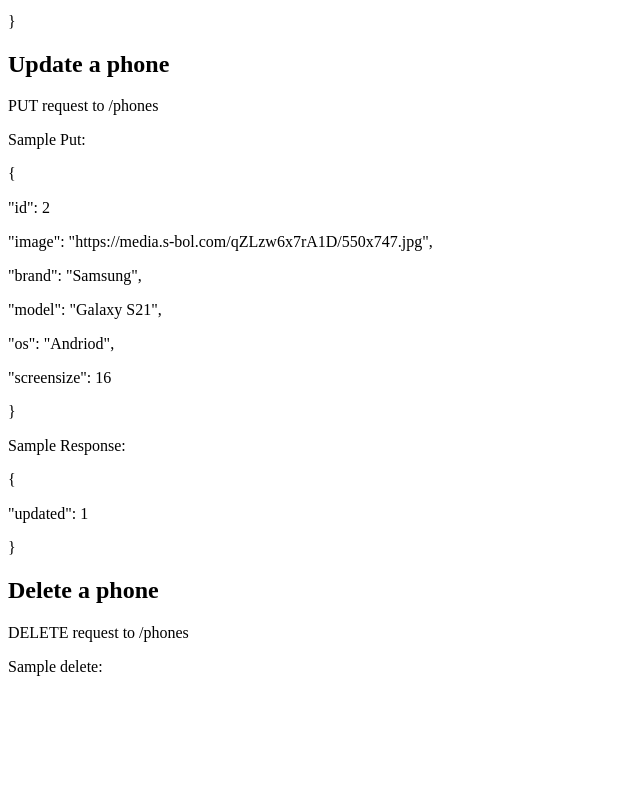
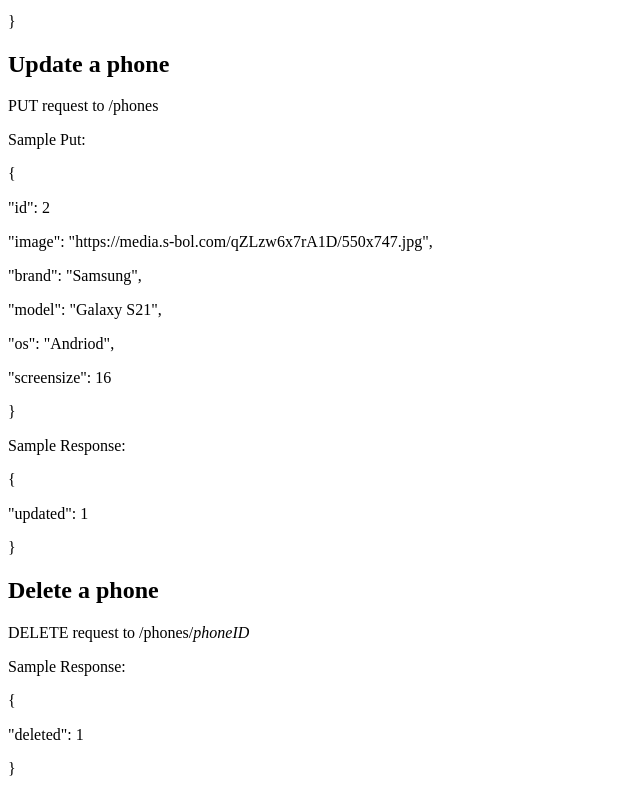
Before and after one commit to LCTTVU/ASSIGNMENT3, a plain HTML site: page documentation.html in a window 1280 px wide. Shown: the part 1287-2081 px from the top of the page, without its empty margins (0-640 px from the left). Before the commit the page ends 1979 px from the top, so only its background shows below. Drawn offline with Linux system fonts and the light colour scheme.

Commit message:
Update documentation.html

```diff
--- a/documentation.html
+++ b/documentation.html
@@ -62,8 +62,11 @@
     <p>}</p>
 
     <h2>Delete a phone</h2>
-    <p>DELETE request to /phones</p>
-    <p>Sample delete:</p>
+    <p>DELETE request to /phones/<em>phoneID</em></p>
+    <p>Sample Response:</p>
+    <p>{</p>
+    <p>"deleted": 1</p>
+    <p>}</p>
 
 </body>
 
```
